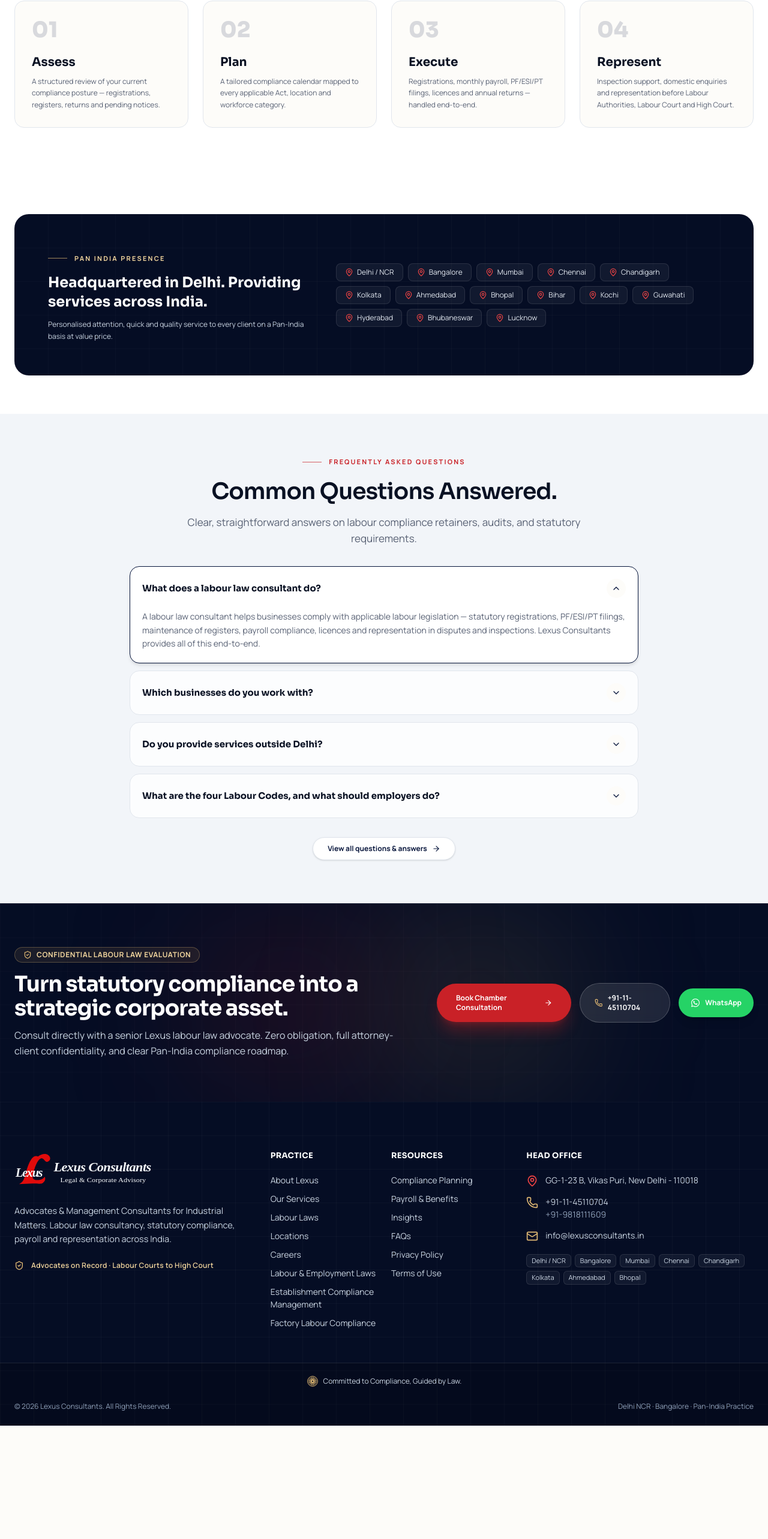
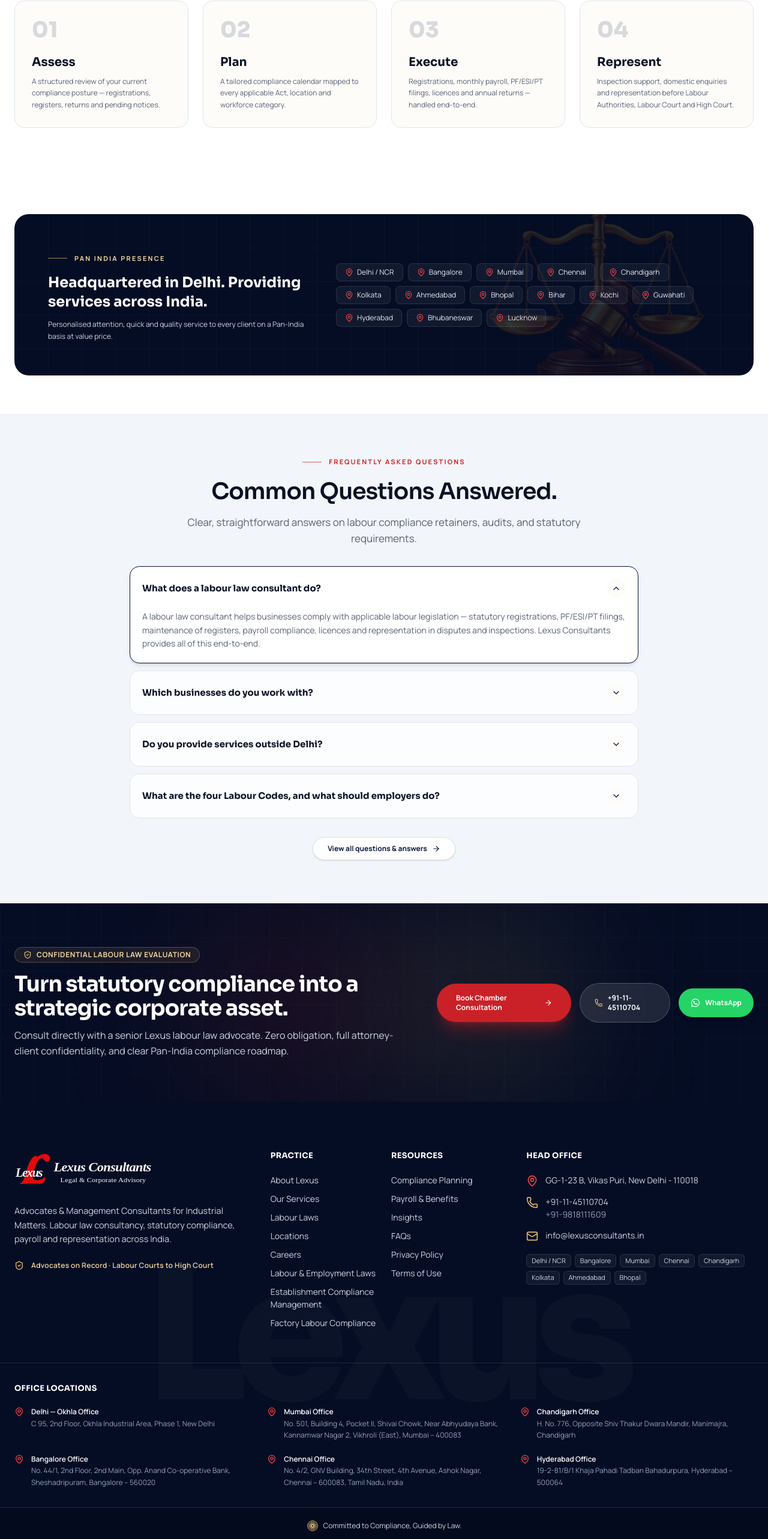
Before and after one commit to Ritiktyagi151/lexus-consultants, a React (Vite) app: page / in a window 1280 px wide. Shown: the part 3999-6565 px from the top of the page at 60% size. Before the commit the page ends 6376 px from the top, so only its background shows below. Built offline with nearby package versions, Linux system fonts and the light colour scheme.

Commit message:
add watermark

```diff
--- a/src/components/Layout.tsx
+++ b/src/components/Layout.tsx
@@ -5,7 +5,7 @@
   Phone, Menu, X, MapPin, Mail, Globe, Clock, ShieldCheck, ArrowRight, Send,
   ChevronDown
 } from "lucide-react";
-import { contact, nav, services, cities, footerNav } from "../data";
+import { contact, nav, services, cities, footerNav, offices } from "../data";
 import { EASE, Magnetic, motion } from "./motion";
 import { Logo } from "./Logo";
 import { Icon } from "./ui";
@@ -422,7 +422,9 @@
 export function Footer() {
   return (
     <footer className="relative overflow-hidden bg-navy-950 text-slate-300">
-      <div className="grid-lines absolute inset-0 opacity-60" />
+      <div aria-hidden="true" className="pointer-events-none absolute inset-x-0 top-1/2 -translate-y-1/2 select-none overflow-hidden text-center font-display text-[clamp(8rem,24vw,23rem)] font-black leading-none tracking-[-0.08em] text-white/[0.025]">
+        Lexus
+      </div>
       <div className="relative mx-auto grid max-w-7xl gap-12 px-6 pt-20 pb-14 md:grid-cols-2 lg:grid-cols-12">
         <div className="lg:col-span-4">
           <Logo light className="block h-12 w-auto max-w-[230px] sm:h-14 sm:max-w-[260px]" />
@@ -480,6 +482,17 @@
           </div>
         </div>
       </div>
+      <div className="relative mx-auto max-w-7xl border-t border-white/10 px-6 py-8">
+        <h4 className="font-display text-[13px] font-bold tracking-wide text-white uppercase">Office Locations</h4>
+        <ul className="mt-5 grid gap-x-8 gap-y-5 text-xs leading-relaxed sm:grid-cols-2 lg:grid-cols-3">
+          {offices.filter((office) => !office.primary).map((office) => (
+            <li key={office.city} className="flex items-start gap-3">
+              <MapPin className="mt-0.5 h-4 w-4 shrink-0 text-crimson-400" />
+              <span><strong className="block font-semibold text-white">{office.city}</strong><span className="text-slate-400">{office.address}</span></span>
+            </li>
+          ))}
+        </ul>
+      </div>
       <div className="relative border-t border-white/10 bg-black/20">
         <div className="mx-auto flex max-w-7xl justify-center px-6 pt-5 text-xs">
           <span className="inline-flex items-center gap-2 text-slate-300">
--- a/src/components/home/Presence.tsx
+++ b/src/components/home/Presence.tsx
@@ -7,9 +7,10 @@
   return (
     <section className="bg-white py-14 md:py-16">
       <div className="mx-auto max-w-7xl px-6">
-        <div className="relative overflow-hidden rounded-3xl bg-navy-950 p-8 md:p-14 text-white">
+        <div className="relative isolate overflow-hidden rounded-3xl bg-navy-950 p-8 text-white md:p-14">
           <div className="grid-lines absolute inset-0 opacity-50" />
-          <div className="relative grid items-center gap-8 lg:grid-cols-12">
+          <img src="/images/golden-scales-and-gavel-emblem.png" alt="" aria-hidden="true" className="pointer-events-none absolute right-0 top-1/2 z-0 w-[min(58%,32rem)] -translate-y-1/2 object-contain opacity-[0.13]" />
+          <div className="relative z-10 grid items-center gap-8 lg:grid-cols-12">
             <div className="lg:col-span-5">
               <Eyebrow light>Pan India Presence</Eyebrow>
               <h3 className="mt-4 font-display text-xl font-bold md:text-2xl">
--- a/src/pages/AboutPage.tsx
+++ b/src/pages/AboutPage.tsx
@@ -14,8 +14,8 @@
         sub="Lexus is a professional consultancy helping businesses stay compliant with labour laws and government regulations across India — Advocates and Management Consultants for Industrial Matters."
         crumbs={[{ label: "About" }]}
       />
-      <section className="bg-white py-16 md:py-20">
-        <div className="mx-auto grid max-w-7xl items-center gap-14 px-6 lg:grid-cols-2">
+      <section className="relative isolate overflow-hidden bg-white py-16 md:py-20">
+        <div className="relative z-10 mx-auto grid max-w-7xl items-center gap-14 px-6 lg:grid-cols-2">
           <div className="relative">
             <div className="overflow-hidden rounded-3xl border border-navy-900/10 bg-navy-950 shadow-2xl">
               <img src="/images/office/law-library.jpg" alt="Statutory Law Library at Lexus Consultants" className="aspect-[4/5] w-full object-cover" />
@@ -34,7 +34,9 @@
               <div className="p-2.5 text-[10px] font-bold text-navy-900">Vikas Puri Chamber</div>
             </div>
           </div>
-          <div>
+          <div className="relative isolate">
+            <img src="/images/golden-scales-and-gavel-emblem.png" alt="" aria-hidden="true" className="pointer-events-none absolute right-0 top-[35%] z-0 w-[min(82%,28rem)] -translate-y-1/2 object-contain opacity-[0.17]" />
+            <div className="relative z-10">
               <h2 className="font-display text-3xl font-bold text-ink">Compliance shouldn't slow your business down.</h2>
               <p className="mt-4 leading-relaxed text-mutedfg">
                 We help businesses in Delhi, Delhi NCR, Bangalore and across India manage labour law compliance and consultancy. A missed requirement can lead to penalties, legal disputes and reputational damage. Our experienced team helps employers understand their obligations and take practical steps to meet them.
@@ -51,6 +53,7 @@
                     <div className="mt-1 text-sm text-mutedfg">{s.label}</div>
                   </div>
                 ))}
+              </div>
             </div>
           </div>
         </div>
--- a/src/pages/ContactPage.tsx
+++ b/src/pages/ContactPage.tsx
@@ -76,27 +76,9 @@
                 Open directions in Google Maps <ArrowUpRight className="ml-1 inline h-3.5 w-3.5" />
               </a>
             </div>
-            <div className="rounded-2xl border border-line bg-cream p-5">
-              <h3 className="font-display font-bold text-navy-900">Additional office addresses</h3>
-              <p className="mt-1 text-xs leading-relaxed text-mutedfg">Other addresses published on the official Lexus contact page:</p>
-              <ul className="mt-4 space-y-4">
-                {offices.filter((office) => !office.primary).map((office) => (
-                  <li key={office.city}>
-                    <span className="block text-xs font-bold text-ink">{office.city}</span>
-                    <span className="mt-1 block text-sm text-mutedfg">{office.address}</span>
-                  </li>
-                ))}
-              </ul>
-
-            </div>
-            <div className="rounded-2xl border border-line bg-cream p-5">
-              <h3 className="font-display font-bold text-navy-900">Connect with Lexus</h3>
-              <div className="mt-3 flex flex-wrap gap-3">
-                {socialLinks.map((social) => <a key={social.label} href={social.href} target="_blank" rel="noreferrer" className="inline-flex items-center gap-2 rounded-full border border-line bg-white px-4 py-2 text-sm font-semibold text-navy-900"><Link2 className="h-4 w-4" />{social.label}</a>)}
-              </div>
-            </div>
           </div>
-          <form onSubmit={submit} className="rounded-3xl border border-line p-8 shadow-xl lg:col-span-7">
+          <div className="space-y-4 lg:col-span-7">
+            <form onSubmit={submit} className="rounded-3xl border border-line p-8 shadow-xl">
             <h3 className="max-w-full break-words font-display text-xl leading-tight font-bold text-ink sm:text-2xl">Request a consultation</h3>
             <div className="mt-6 grid gap-4 sm:grid-cols-2">
               <input required name="name" placeholder="Full name *" className={input} />
@@ -113,7 +95,26 @@
               <Send className="h-4 w-4 text-gold-400" /> Submit evaluation request
             </button>
             {sent && <p className="mt-3 text-center text-sm text-emerald-700">Your email client is ready to send the enquiry.</p>}
-          </form>
+            </form>
+            <div className="rounded-2xl border border-line bg-cream p-5">
+              <h3 className="font-display font-bold text-navy-900">Additional office addresses</h3>
+              <p className="mt-1 text-xs leading-relaxed text-mutedfg">Other addresses published on the official Lexus contact page:</p>
+              <ul className="mt-4 space-y-4">
+                {offices.filter((office) => !office.primary).map((office) => (
+                  <li key={office.city}>
+                    <span className="block text-xs font-bold text-ink">{office.city}</span>
+                    <span className="mt-1 block text-sm text-mutedfg">{office.address}</span>
+                  </li>
+                ))}
+              </ul>
+            </div>
+            <div className="rounded-2xl border border-line bg-cream p-5">
+              <h3 className="font-display font-bold text-navy-900">Connect with Lexus</h3>
+              <div className="mt-3 flex flex-wrap gap-3">
+                {socialLinks.map((social) => <a key={social.label} href={social.href} target="_blank" rel="noreferrer" className="inline-flex items-center gap-2 rounded-full border border-line bg-white px-4 py-2 text-sm font-semibold text-navy-900"><Link2 className="h-4 w-4" />{social.label}</a>)}
+              </div>
+            </div>
+          </div>
         </div>
       </section>
     </PageShell>
```
Also changed, not shown: public/images/golden-scales-and-gavel-emblem.png (added). Lines whose indentation alone changed are shown as unchanged.
